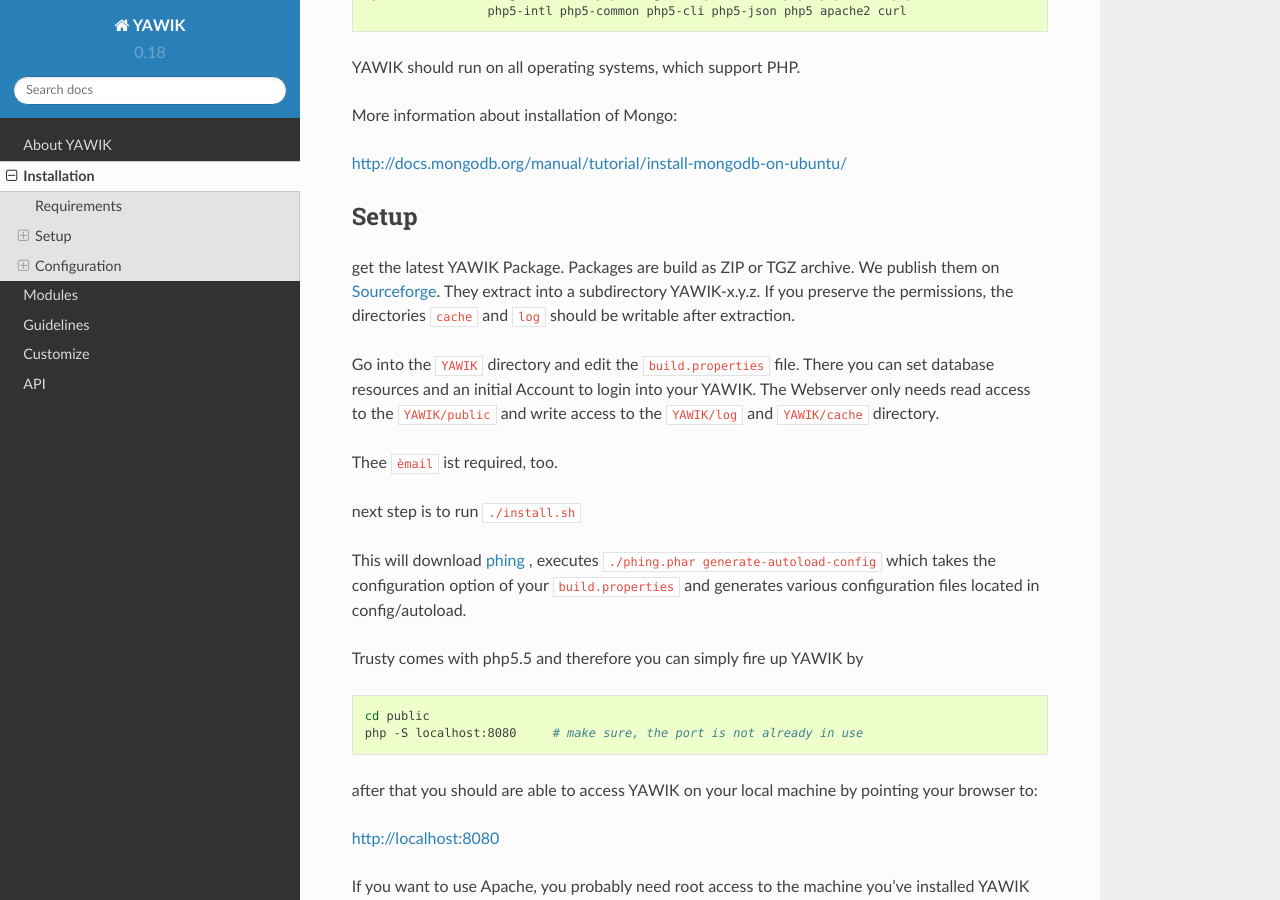
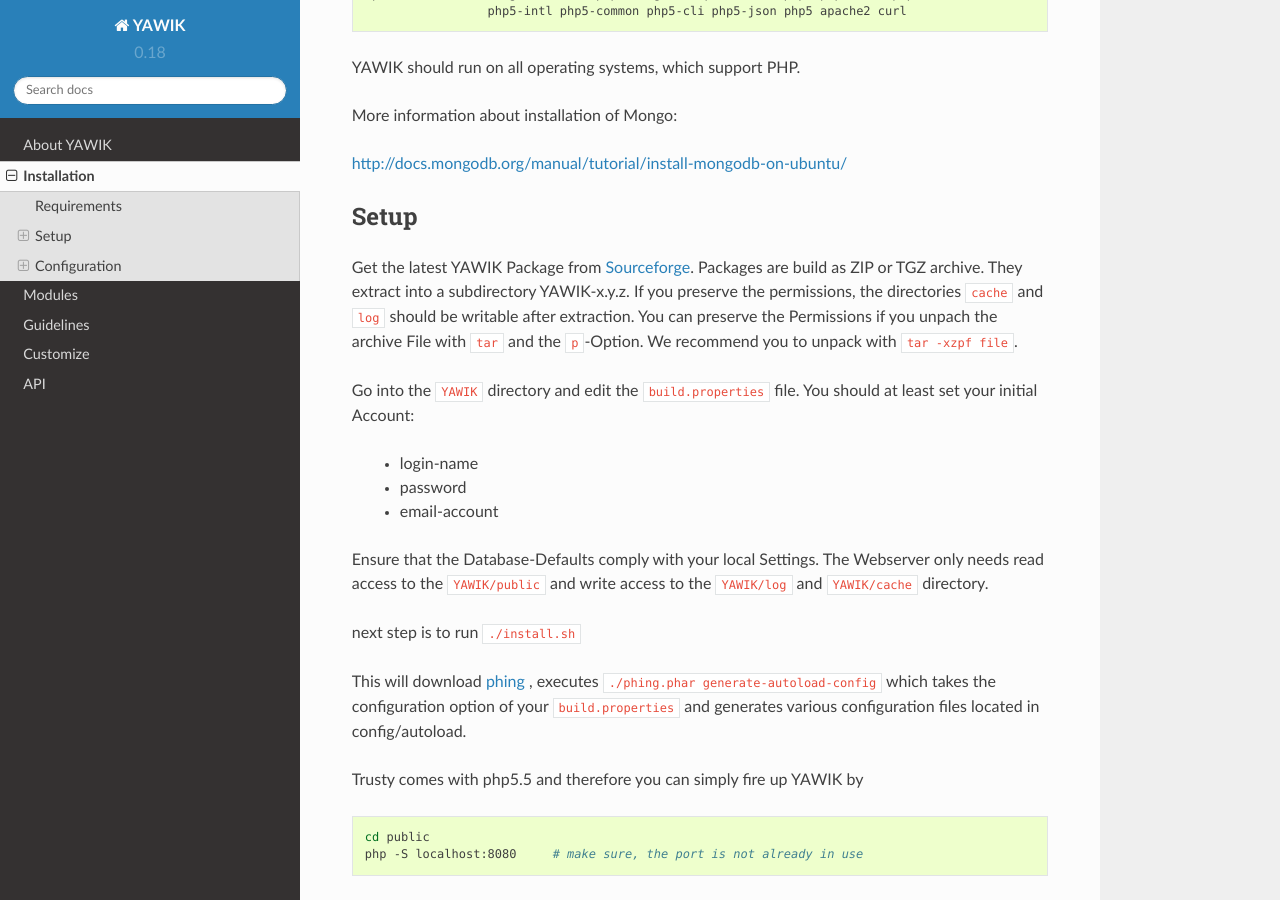
Before and after one commit to cross-solution/YawikDocs, a Sphinx documentation site: the page built from source/installation.rst, in a window 1280 px wide and 900 px high, scrolled down 651 px. Built offline with Sphinx 7.4.7 and the Read the Docs theme 2.0.0, drawn with Linux system fonts in a browser that asks for light colours; comment, search, counter and statistics services are not loaded.

```diff
--- a/source/installation.rst
+++ b/source/installation.rst
@@ -39,18 +39,24 @@ http://docs.mongodb.org/manual/tutorial/install-mongodb-on-ubuntu/
 Setup
 -----
 
-get the latest YAWIK Package. Packages are build as ZIP or TGZ archive. We publish
-them on Sourceforge_. They extract into a subdirectory YAWIK-x.y.z. If you preserve the
+Get the latest YAWIK Package from Sourceforge_. Packages are build as ZIP or TGZ archive.
+They extract into a subdirectory YAWIK-x.y.z. If you preserve the
 permissions, the directories ``cache`` and ``log`` should be writable after extraction.
+You can preserve the Permissions if you unpach the archive File with ``tar`` and the ``p``-Option.
+We recommend you to unpack with ``tar -xzpf file``.
 
 .. _Sourceforge: https://sourceforge.net/projects/yawik/
 
-Go into the ``YAWIK`` directory and edit the ``build.properties`` file. There you can
-set database resources and an initial Account to login into your YAWIK. The Webserver
+Go into the ``YAWIK`` directory and edit the ``build.properties`` file.
+You should at least set your initial Account:
+
+  * login-name
+  * password
+  * email-account
+
+Ensure that the Database-Defaults comply with your local Settings. The Webserver
 only needs read access to the ``YAWIK/public`` and write access to the ``YAWIK/log``
 and ``YAWIK/cache`` directory.
-
-Thee ``èmail`` ist required, too.
 
 next step is to run ``./install.sh``
 
```
Also changed, not shown: source/modules/auth/index.rst (+19 -0 lines), source/modules.rst (line endings or trailing spaces).
